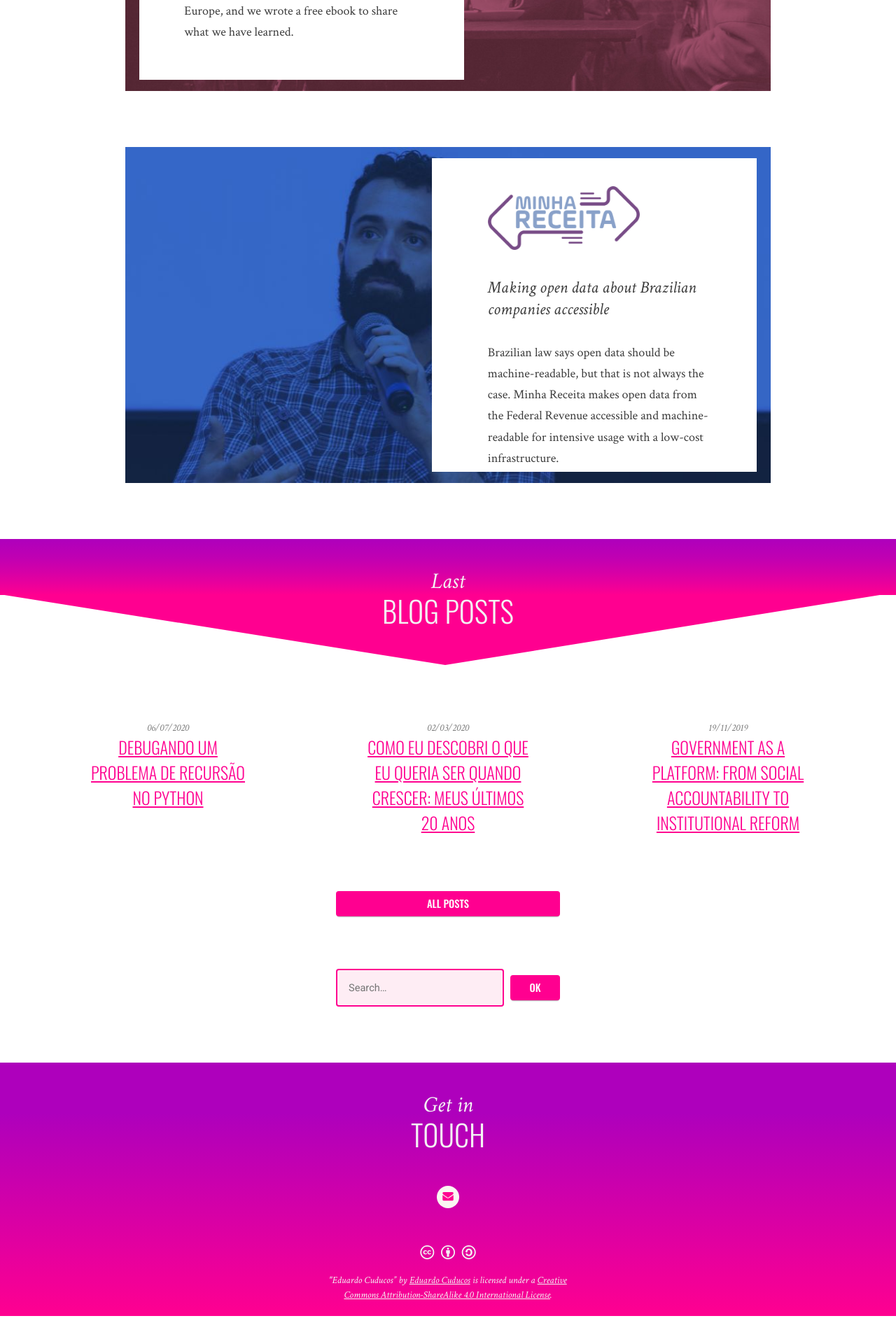
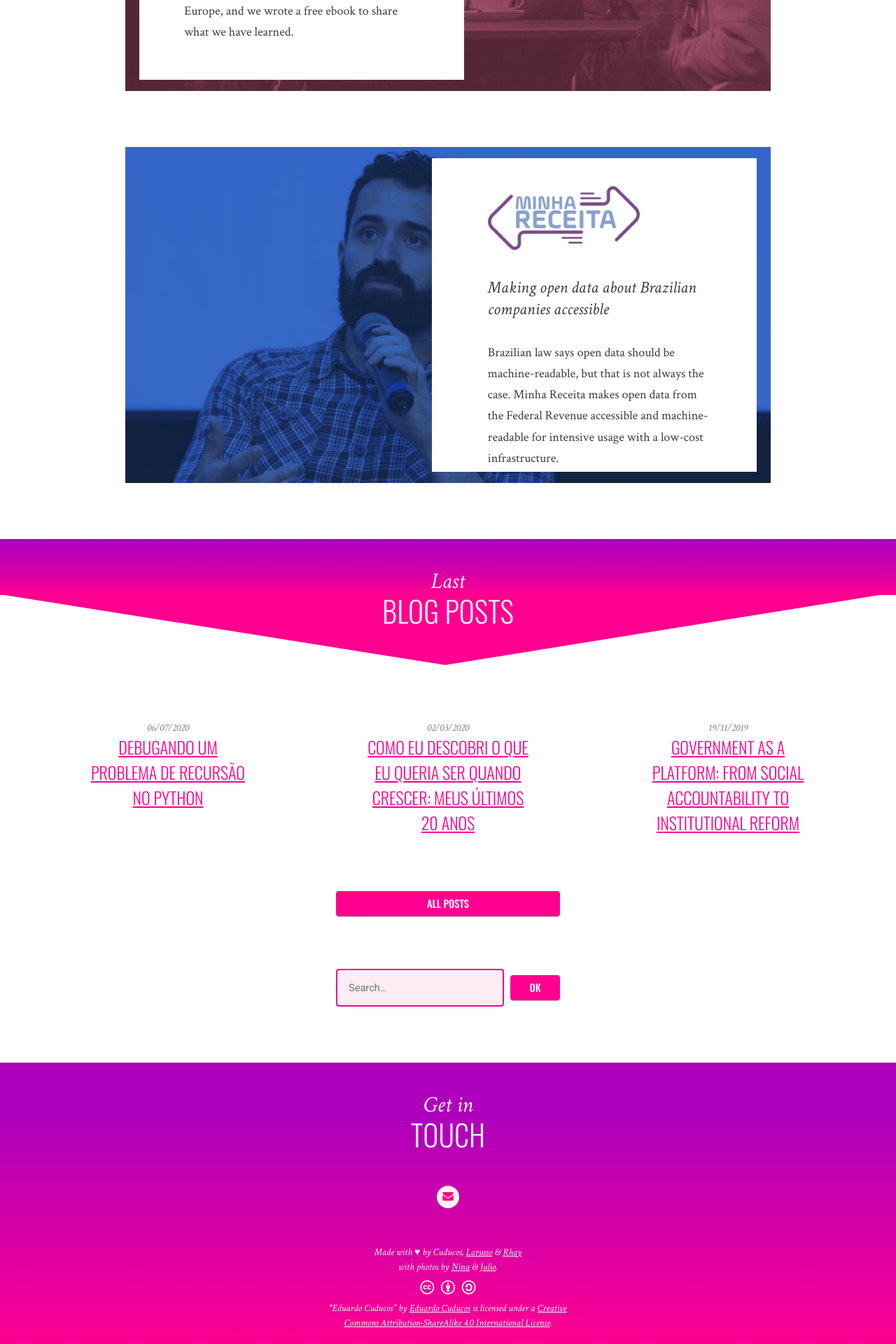
Before and after one commit to cuducos/cuducos.me, a Jekyll site: the page built from index.md, in a window 1280 px wide. Shown: the part 2734-4654 px from the top of the page at 70% size. Built offline with Jekyll 4.4.1, drawn with Linux system fonts in a browser that asks for light colours; nearby versions of some CDN libraries; a style sheet for code colours, icons or effects is not loaded; before the commit the page ends 4614 px from its top, so only the background shows below that.

Commit message:
Adds credits

```diff
--- a/_includes/footer.html
+++ b/_includes/footer.html
@@ -32,6 +32,10 @@
   </form-->
 
   <footer>
+    <p>
+      Made with &#9829; by Cuducos, <a href="https://larusso.com.br">Larusso</a> &amp; <a href="https://github.com/rhayana-b">Rhay</a><br>
+      with photos by <a href="https://www.instagram.com/tangerinestudiofotografia/">Nina</a> &amp; <a href="https://www.instagram.com/juliomelanda/">Julio</a>.
+    </p>
     <a rel="license" href="https://creativecommons.org/licenses/by-sa/4.0/">
       {% include svg/cc.svg %}
     </a>
--- a/assets/css/index.css
+++ b/assets/css/index.css
@@ -537,7 +537,7 @@ footer svg {
     fill: #f4f4f4;
     height: 20px;
     width: 100%;
-    margin-bottom: 10px;
+    margin: 10px 0;
 }
 
 footer p, footer a{
```
